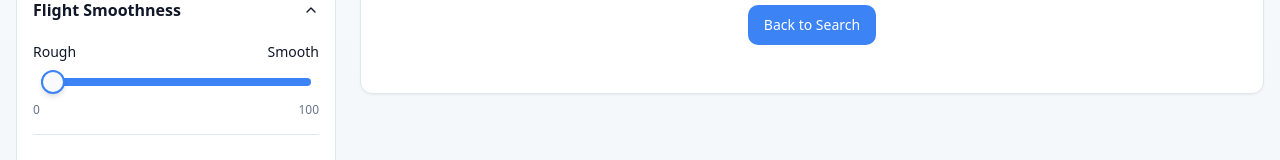
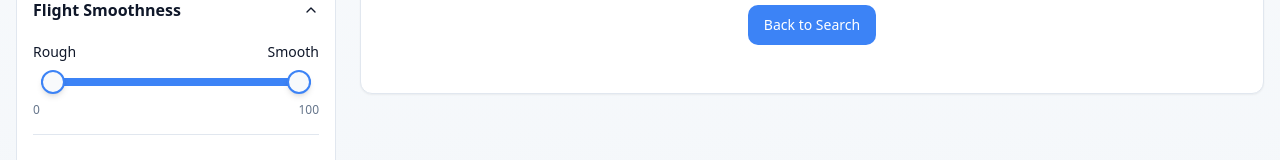
Before and after one commit to am381na/curious-zip, a React (Vite) app: page /results in a window 1280 px wide. Shown: the part 253-413 px from the top of the page. Built offline with nearby package versions, Linux system fonts and the light colour scheme; the HTML template or start-up script is replaced by a standard one.

Commit message:
Fix: Render multiple slider thumbs dynamically
Rebuild the Slider component to explicitly render multiple thumbs by mapping over the value array. This resolves the issue where only one thumb was rendered and ensures that both thumbs for the range slider are displayed and function correctly.

```diff
--- a/src/components/ui/slider.tsx
+++ b/src/components/ui/slider.tsx
@@ -6,7 +6,12 @@ import { cn } from "@/lib/utils"
 const Slider = React.forwardRef<
   React.ElementRef<typeof SliderPrimitive.Root>,
   React.ComponentPropsWithoutRef<typeof SliderPrimitive.Root>
->(({ className, ...props }, ref) => (
+>(({ className, ...props }, ref) => {
+  // Determine thumb count from value array
+  const valueArray = props.value || props.defaultValue || [props.min || 0, props.max || 100];
+  const thumbCount = Array.isArray(valueArray) ? valueArray.length : 1;
+
+  return (
     <SliderPrimitive.Root
       ref={ref}
       className={cn(
@@ -18,9 +23,15 @@ const Slider = React.forwardRef<
       <SliderPrimitive.Track className="relative h-2 w-full grow overflow-hidden rounded-full bg-secondary">
         <SliderPrimitive.Range className="absolute h-full bg-primary" />
       </SliderPrimitive.Track>
-    <SliderPrimitive.Thumb className="block h-6 w-6 rounded-full border-2 border-primary bg-background ring-offset-background transition-colors focus-visible:outline-none focus-visible:ring-2 focus-visible:ring-ring focus-visible:ring-offset-2 disabled:pointer-events-none disabled:opacity-50 cursor-grab active:cursor-grabbing shadow-md hover:scale-110" />
+      {Array.from({ length: thumbCount }).map((_, index) => (
+        <SliderPrimitive.Thumb
+          key={index}
+          className="block h-6 w-6 rounded-full border-2 border-primary bg-background ring-offset-background transition-colors focus-visible:outline-none focus-visible:ring-2 focus-visible:ring-ring focus-visible:ring-offset-2 disabled:pointer-events-none disabled:opacity-50 cursor-grab active:cursor-grabbing shadow-md hover:scale-110"
+        />
+      ))}
     </SliderPrimitive.Root>
-))
+  )
+})
 Slider.displayName = SliderPrimitive.Root.displayName
 
 export { Slider }
```
Lines whose indentation alone changed are shown as unchanged.
